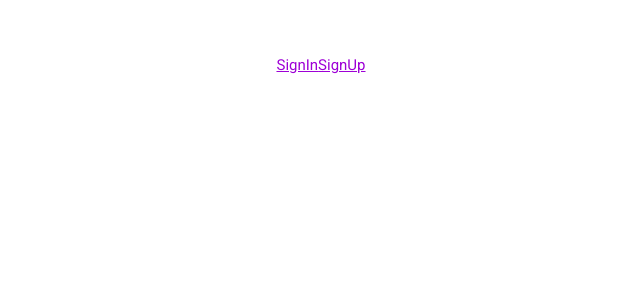
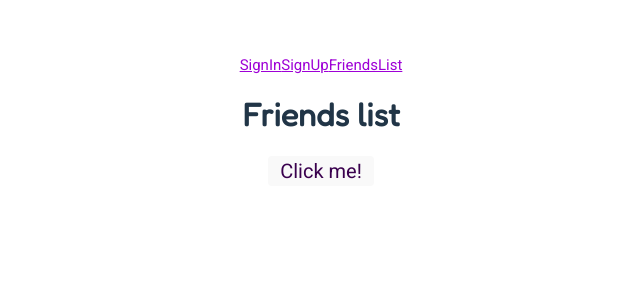
Before and after one commit to CCCarluchi/PW-I, a Vue app: page /FriendsList in a window 1280 px wide. Before the commit this address had no page. Shown: the top 300 px of the page, without its empty margins (319-959 px from the left). Built offline with nearby package versions, Linux system fonts and the light colour scheme.

Commit message:
Friends list start

```diff
--- a/src/App.vue
+++ b/src/App.vue
@@ -7,6 +7,7 @@
   <nav>
     <router-link to="/">SignIn</router-link>
     <router-link to="/SignUp">SignUp</router-link>
+    <router-link to="/FriendsList">FriendsList</router-link>
   </nav>
   <router-view></router-view>
 </template>
--- a/src/router/index.js
+++ b/src/router/index.js
@@ -1,6 +1,7 @@
 import { createRouter, createWebHistory } from 'vue-router'
 import SignIn from '../views/SignIn.vue'
 import SignUp from '../views/SignUp.vue'
+import FriendsList from '../views/FriendsList.vue'
 const routes = [
     {
         path: '/',
@@ -11,6 +12,11 @@ const routes = [
         path: '/SignUp',
         name: 'SignUp',
         component: SignUp,
+    },
+    {
+        path: '/FriendsList',
+        name: 'FriendsList',
+        component: FriendsList,
     }
 ]
 
--- /dev/null
+++ b/src/views/FriendsList.vue
@@ -0,0 +1,6 @@
+<template>
+    <main>
+      <h1>Friends list</h1>
+      <button>Click me!</button>
+    </main>
+  </template>
```
